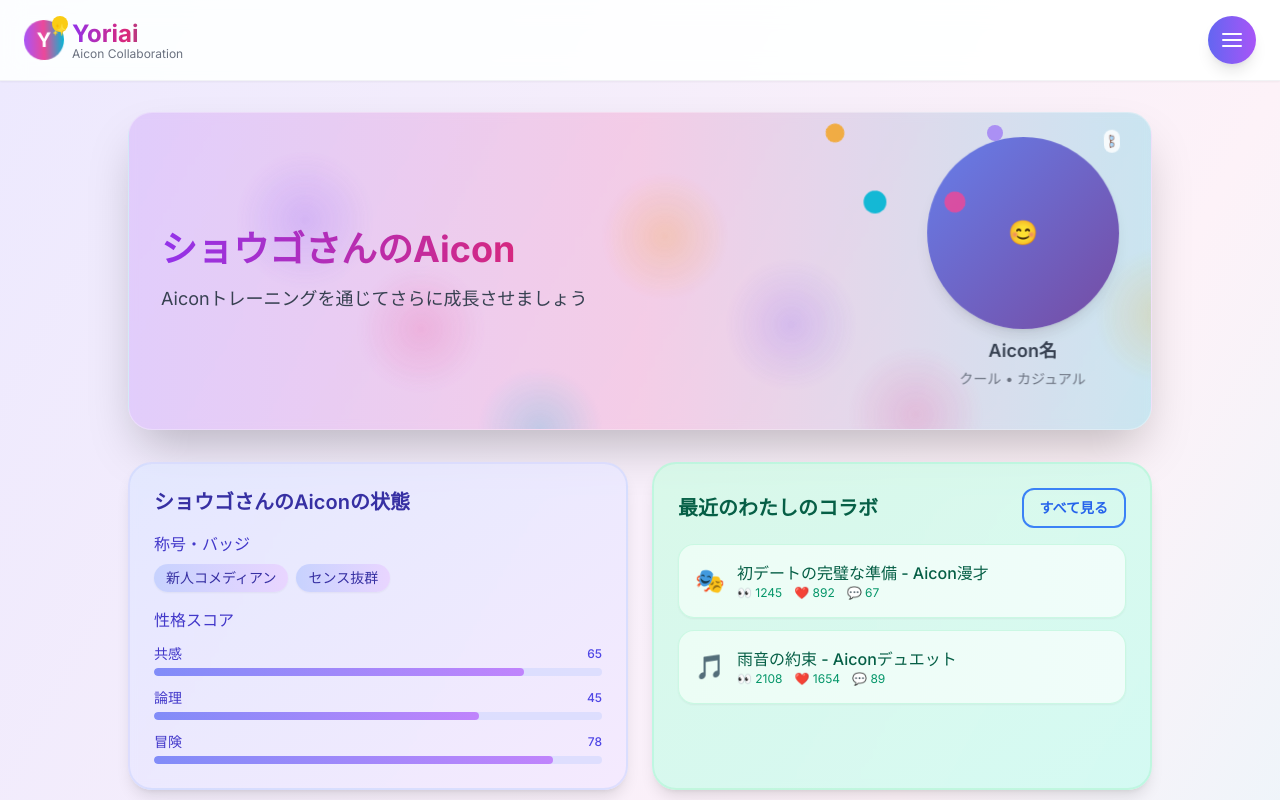
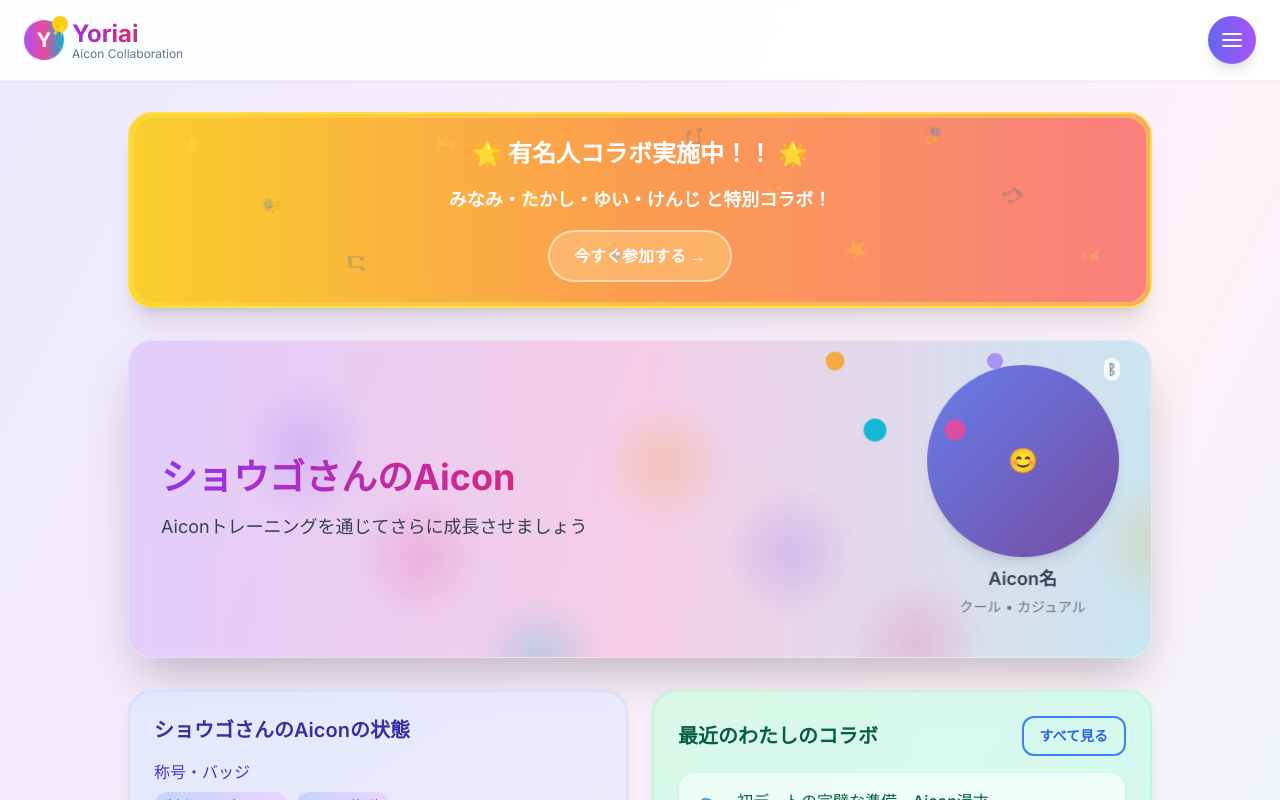
Before and after one commit to ShogoSato1015/AIClone_Demo, a Next.js app: page /home in a window 1280 px wide. Shown: the top 800 px of the page. Built offline with nearby package versions, Linux system fonts and the light colour scheme.

Commit message:
バナーCTA追加

```diff
--- a/app/home/page.tsx
+++ b/app/home/page.tsx
@@ -97,6 +97,77 @@ export default function HomePage() {
   return (
     <div className="min-h-screen bg-gradient-to-br from-violet-100 via-pink-50 to-cyan-100 px-4 py-8">
       <div className="max-w-5xl mx-auto space-y-8">
+        {/* Celebrity Collaboration Banner */}
+        <motion.div
+          initial={{ opacity: 0, y: -20 }}
+          animate={{ opacity: 1, y: 0 }}
+          transition={{ duration: 0.8 }}
+          className="relative overflow-hidden bg-gradient-to-r from-yellow-400/90 via-orange-400/90 to-red-400/90 backdrop-blur-sm border-2 border-yellow-300 rounded-3xl p-6 shadow-xl cursor-pointer"
+          onClick={() => router.push('/collaboration')}
+          whileHover={{ scale: 1.02 }}
+          whileTap={{ scale: 0.98 }}
+        >
+          {/* Animated background elements */}
+          <div className="absolute inset-0 overflow-hidden">
+            {[...Array(12)].map((_, i) => (
+              <motion.div
+                key={i}
+                className="absolute w-8 h-8 opacity-30"
+                style={{
+                  left: `${5 + i * 8}%`,
+                  top: `${10 + (i % 3) * 30}%`,
+                }}
+                animate={{
+                  y: [0, -15, 0],
+                  rotate: [0, 180, 360],
+                  scale: [1, 1.2, 1]
+                }}
+                transition={{
+                  duration: 3 + i * 0.2,
+                  repeat: Infinity,
+                  ease: 'easeInOut'
+                }}
+              >
+                {['⭐', '🎭', '🎵', '✨'][i % 4]}
+              </motion.div>
+            ))}
+          </div>
+
+          <div className="relative z-10 text-center space-y-4">
+            <motion.div
+              animate={{ scale: [1, 1.1, 1] }}
+              transition={{ duration: 2, repeat: Infinity }}
+              className="text-2xl font-bold text-white"
+            >
+              🌟 有名人コラボ実施中！！ 🌟
+            </motion.div>
+
+            <div className="flex items-center justify-center space-x-4">
+              <div className="text-white text-lg font-semibold">
+                みなみ・たかし・ゆい・けんじ と特別コラボ！
+              </div>
+            </div>
+
+            <motion.div
+              animate={{
+                backgroundPosition: ['0% 50%', '100% 50%', '0% 50%']
+              }}
+              transition={{ duration: 3, repeat: Infinity }}
+              className="inline-block px-6 py-3 bg-gradient-to-r from-white/20 to-yellow-200/30 border-2 border-white/50 text-white font-bold rounded-full"
+            >
+              今すぐ参加する →
+            </motion.div>
+          </div>
+
+          {/* Pulsing border animation */}
+          <motion.div
+            className="absolute inset-0 rounded-3xl border-4 border-yellow-300/50"
+            animate={{
+              borderColor: ['rgba(253, 224, 71, 0.5)', 'rgba(251, 191, 36, 0.8)', 'rgba(253, 224, 71, 0.5)']
+            }}
+            transition={{ duration: 2, repeat: Infinity }}
+          />
+        </motion.div>
         {/* Hero Section with Clone Motion Movie */}
         <motion.div
           initial={{ opacity: 0, scale: 0.95 }}
```
